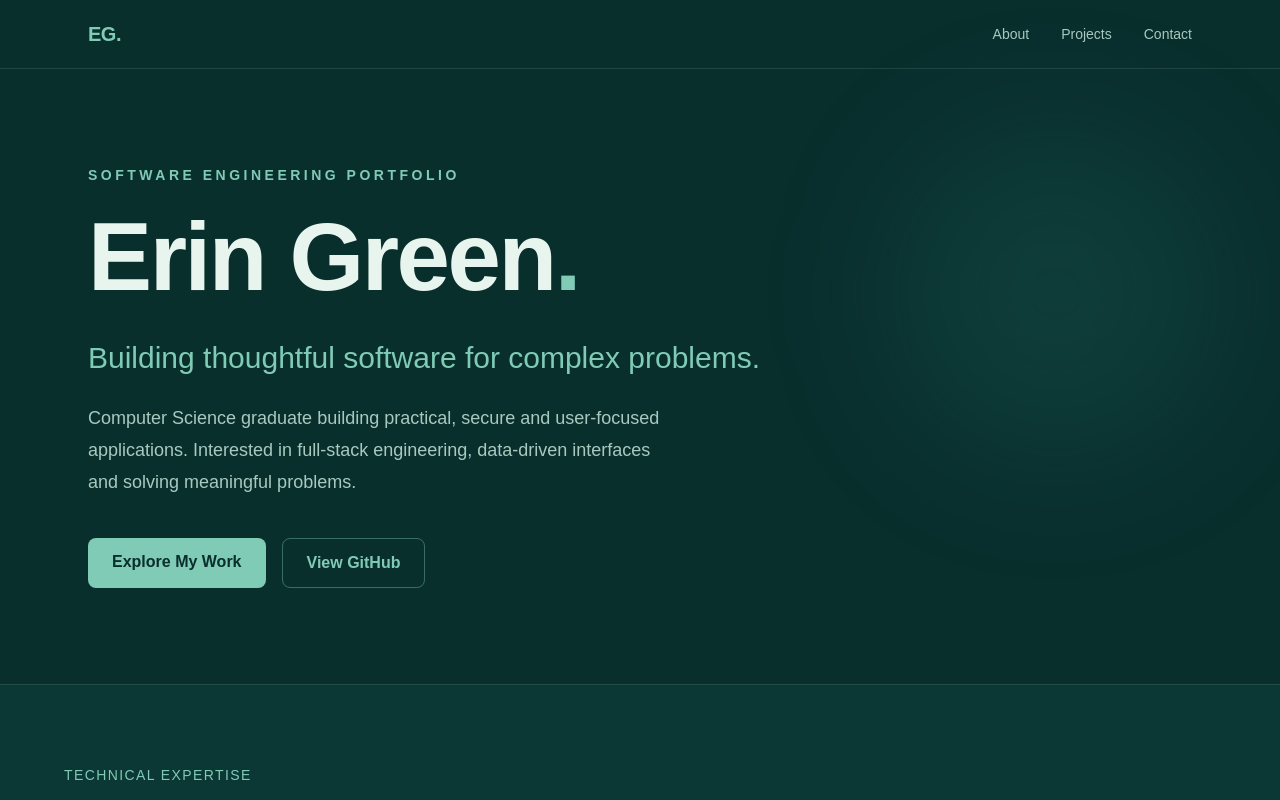
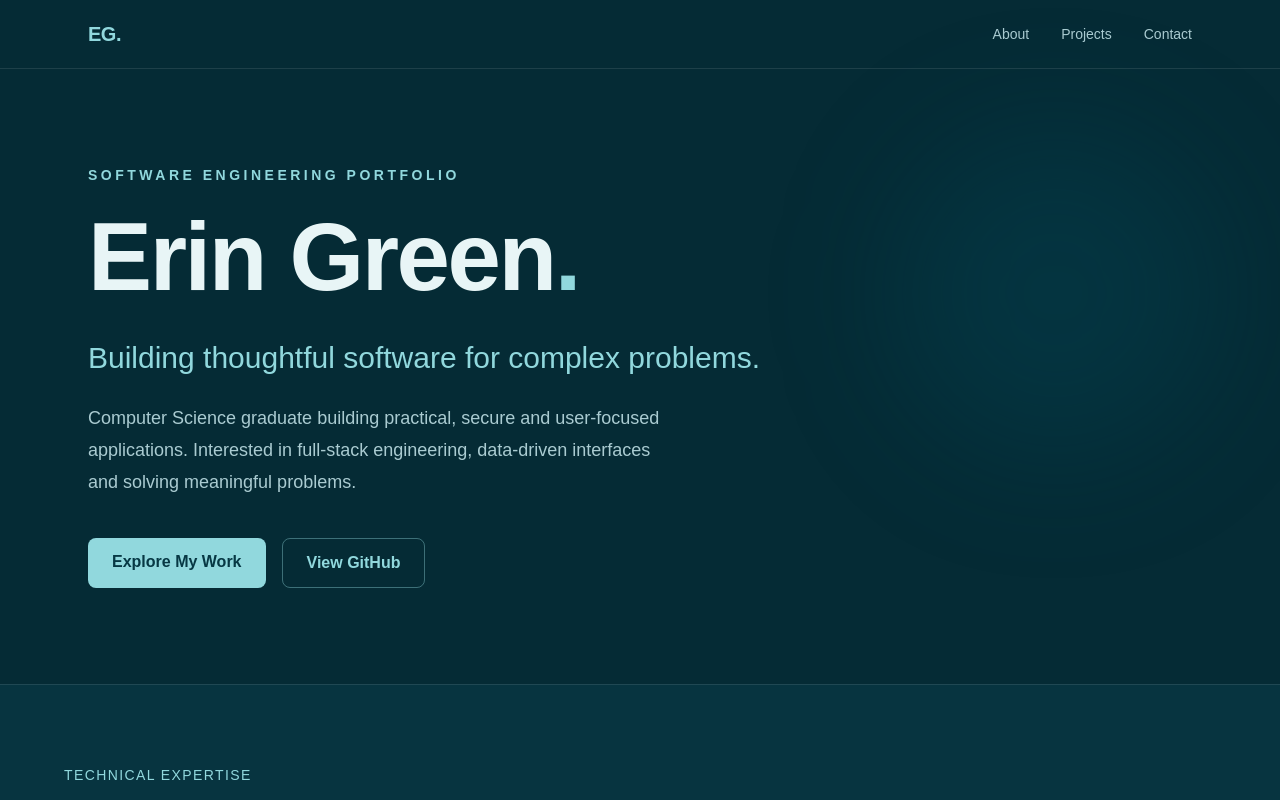
Before and after one commit to ErinGreen5327955/eringreen-io, a Next.js app: page / in a window 1280 px wide. Shown: the top 800 px of the page. Built offline with nearby package versions, Linux system fonts and the light colour scheme.

Commit message:
style: align portfolio palette with Sea Creature

```diff
--- a/src/app/globals.css
+++ b/src/app/globals.css
@@ -2,18 +2,18 @@
 @import "tailwindcss";
 
 :root {
-  --background: #092f2d;
-  --foreground: #e8f4ee;
+  --background: #052b35;
+  --foreground: #e8f5f6;
 
-  --forest: #092f2d;
-  --forest-teal: #124b47;
-  --botanical-teal: #23766c;
-  --seafoam: #80cbb6;
-  --soft-mist: #e8f4ee;
+  --forest: #073844;
+  --forest-teal: #104b59;
+  --botanical-teal: #005c6d;
+  --seafoam: #91d8dd;
+  --soft-mist: #e8f5f6;
 
-  --surface: #124b47;
-  --muted: #a9c9bf;
-  --border: rgba(128, 203, 182, 0.22);
+  --surface: #104b59;
+  --muted: #aacbd1;
+  --border: rgba(145, 216, 221, 0.22);
 }
 
 @theme inline {
```
